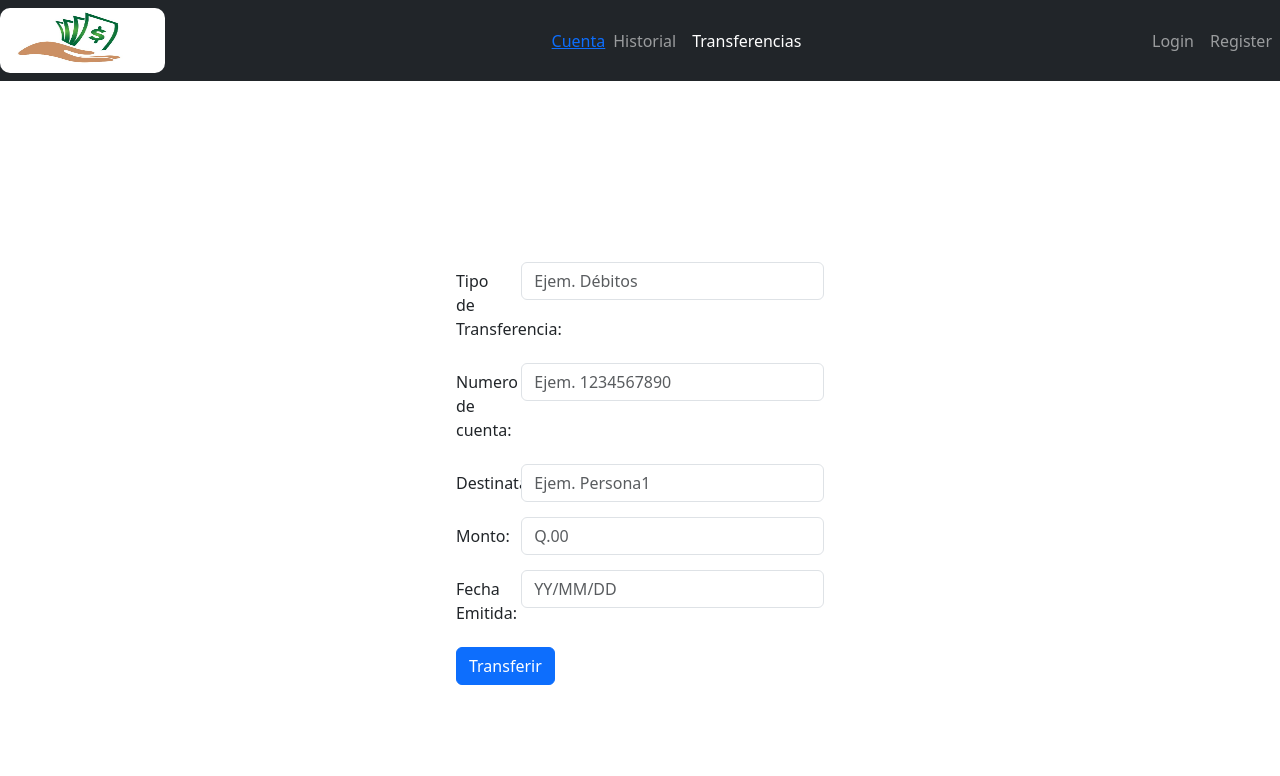
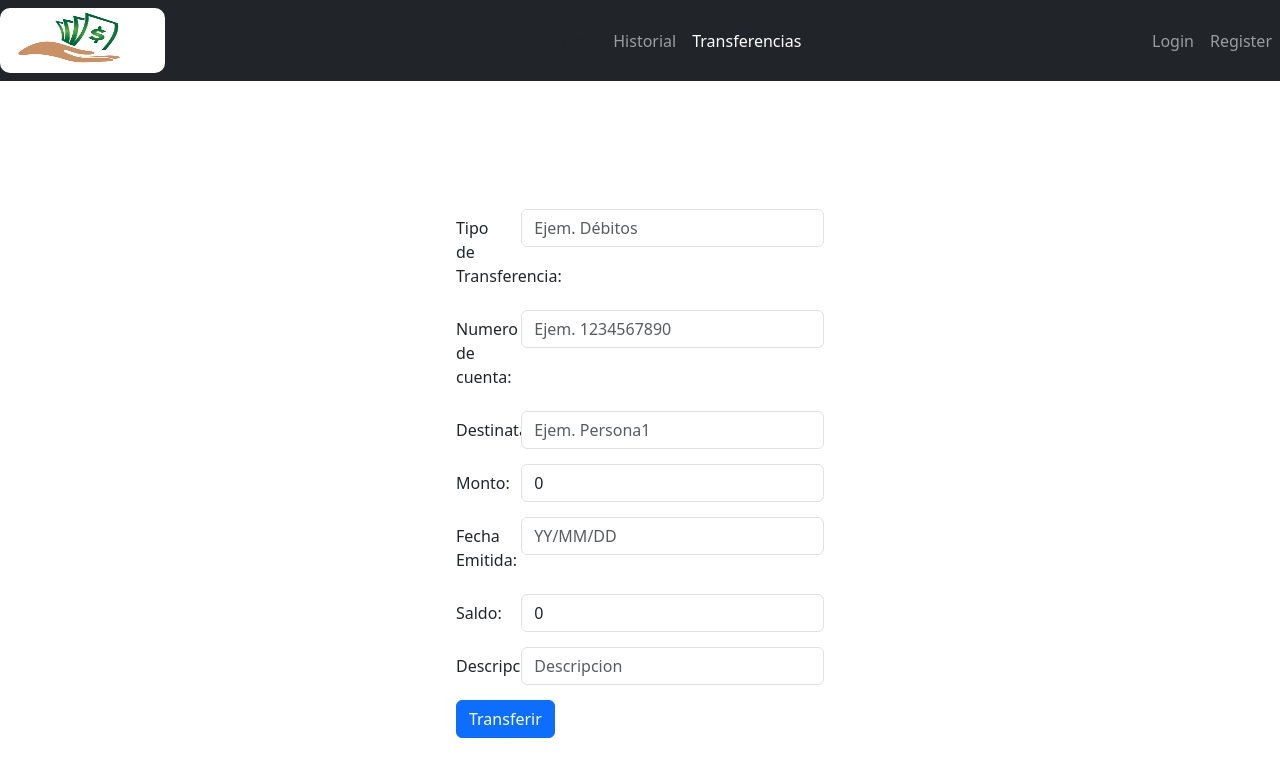
Before and after one commit to HumbertoLopez2020327/Finance-Bank, a React (Vite) app in the folder Finance Bank/FrontEnd-FinanceBank/: page /transferencias in a window 1280 px wide. Shown: the top 776 px of the page. Built offline with nearby package versions, Linux system fonts and the light colour scheme.

Commit message:
Se agrego funcionalidad a transacciones y al historial

```diff
--- /dev/null
+++ b/Finance Bank/FrontEnd-FinanceBank/src/Bank/api/ApiTransfer.js
@@ -0,0 +1,17 @@
+import axios from "axios"
+
+const URL = "http://localhost:4009/api/"
+export const transferencia = async(
+    TipoDeTransaccion, noCuentaFuente, noCuentaDestinatario, monto, date, saldo, descripcion
+                                    )=>{
+    try {
+        const response = await axios.post(`${URL}Transferencia`, {TipoDeTransaccion, noCuentaFuente, noCuentaDestinatario, monto, date, saldo, descripcion})
+        return response;
+    } catch (error) {
+        Swal.fire({
+            icon: "error",
+            title: "no se pudo transferir",
+            });
+            console.log(error);
+    }
+}
--- a/Finance Bank/FrontEnd-FinanceBank/src/Bank/pages/Historial.jsx
+++ b/Finance Bank/FrontEnd-FinanceBank/src/Bank/pages/Historial.jsx
@@ -1,19 +1,39 @@
-import 'bootstrap/dist/css/bootstrap.css'
+import React, { useEffect, useState } from 'react';
+import axios from 'axios';
+import 'bootstrap/dist/css/bootstrap.css';
 
 export const Historial = () => {
+  const [transacciones, setTransacciones] = useState([]);
+
+  useEffect(() => {
+    const obtenerHistorial = async () => {
+      try {
+        const response = await axios.get('http://localhost:4009/api/historial');
+        const data = response.data.transaccion;
+        setTransacciones(data);
+      } catch (error) {
+        console.error('Error al obtener el historial:', error);
+      }
+    };
+
+    obtenerHistorial();
+  }, []);
+
   return (
     <div className="container">
       <div className="row justify-content-center">
         <div className="col-md-6">
           <h1>Historial</h1>
           <ul className="list-group">
-            <li className="list-group-item">registro</li>
-            <li className="list-group-item">registro</li>
-            <li className="list-group-item">registro</li>
-            <li className="list-group-item">registro</li>
+            {transacciones.map((transaccion) => (
+              <li key={transaccion._id} className="list-group-item">
+                {/* Mostrar detalles de la transacción */}
+                Fuente: {transaccion.noCuentaFuente}, Destinatario: {transaccion.noCuentaDestinatario}, Monto: {transaccion.monto}, Fecha: {transaccion.date}
+              </li>
+            ))}
           </ul>
         </div>
       </div>
     </div>
-  )
-}
+  );
+};
--- a/Finance Bank/FrontEnd-FinanceBank/src/Bank/pages/Transferencias.jsx
+++ b/Finance Bank/FrontEnd-FinanceBank/src/Bank/pages/Transferencias.jsx
@@ -1,5 +1,29 @@
 import 'bootstrap/dist/css/bootstrap.css'
+import { useState } from 'react';
+import { transferencia } from '../api/ApiTransfer';
+import Swal from "sweetalert2";
+
 export const Transferencias = () => {
+  const [tipo, setTipo] = useState('');
+  const [fuente, setFuente] = useState('');
+  const [destinatario, setDestinatario] = useState('');
+  const [monto, setMonto] = useState(0);
+  const [fecha, setFecha] = useState('');
+  const [saldo, setSaldo] = useState(0);
+  const [descripcion, setDescripcion] = useState('');
+
+  const transfer = async(t)=>{
+    t.preventDefault();
+    const transferido = await transferencia(tipo, fuente, destinatario, monto, fecha, saldo, descripcion)
+    if (transferido) {
+      Swal.fire({
+        icon: "success",
+        title: "Transferencia exitosa",
+        confirmButtonText: "Ok"
+      })
+    }
+  }
+
   return (
     <>
 
@@ -10,11 +34,11 @@ export const Transferencias = () => {
           <div className="col-md-10">
   <div className="form-group row">
 
-    <label for="inputEmail3" class="col-sm-2 col-form-label">Tipo de Transferencia:</label>
+    <label className="col-sm-2 col-form-label">Tipo de Transferencia:</label>
 
     <div className="col-sm-10">
 
-      <input type="email" class="form-control" id="inputEmail3" placeholder="Ejem. Débitos"/>
+      <input value={ tipo } onChange={({target: { value }}) => setTipo( value )} type="text" className="form-control" id="inputEmail3" placeholder="Ejem. Débitos"/>
 
     </div>
 
@@ -22,11 +46,11 @@ export const Transferencias = () => {
 
   <div className="form-group row">
 
-    <label for="inputPassword3" class="col-sm-2 col-form-label">Numero de cuenta:</label>
+    <label  className="col-sm-2 col-form-label">Numero de cuenta:</label>
 
     <div className="col-sm-10">
 
-      <input type="password" class="form-control" id="inputPassword3" placeholder="Ejem. 1234567890"/>
+      <input value={ fuente } onChange={({target: { value }}) => setFuente( value )} type="text" className="form-control" id="inputPassword3" placeholder="Ejem. 1234567890"/>
 
     </div>
 
@@ -34,11 +58,11 @@ export const Transferencias = () => {
 
   <div className="form-group row">
 
-    <label for="inputPassword3" class="col-sm-2 col-form-label">Destinatario:</label>
+    <label className="col-sm-2 col-form-label">Destinatario:</label>
 
     <div className="col-sm-10">
 
-      <input type="password" class="form-control" id="inputPassword3" placeholder="Ejem. Persona1"/>
+      <input value={ destinatario } onChange={({target: { value }}) => setDestinatario( value )} type="text" className="form-control" id="inputPassword3" placeholder="Ejem. Persona1"/>
 
     </div>
 
@@ -46,11 +70,11 @@ export const Transferencias = () => {
 
   <div className="form-group row">
 
-    <label for="inputPassword3" class="col-sm-2 col-form-label">Monto:</label>
+    <label className="col-sm-2 col-form-label">Monto:</label>
 
     <div className="col-sm-10">
 
-      <input type="password" class="form-control" id="inputPassword3" placeholder="Q.00"/>
+      <input value={ monto } onChange={({target: { value }}) => setMonto( value )} type="text" className="form-control" id="inputPassword3" placeholder="Q.00"/>
 
     </div>
 
@@ -58,11 +82,33 @@ export const Transferencias = () => {
 
   <div className="form-group row">
 
-    <label for="inputPassword3" class="col-sm-2 col-form-label">Fecha Emitida:</label>
+    <label className="col-sm-2 col-form-label">Fecha Emitida:</label>
 
     <div className="col-sm-10">
 
-      <input type="password" class="form-control" id="inputPassword3" placeholder="YY/MM/DD"/>
+      <input value={ fecha } onChange={({target: { value }}) => setFecha( value )} type="text" className="form-control" id="inputPassword3" placeholder="YY/MM/DD"/>
+
+    </div>
+
+  </div>
+  <div className="form-group row">
+
+    <label className="col-sm-2 col-form-label">Saldo:</label>
+
+    <div className="col-sm-10">
+
+      <input value={ saldo } onChange={({target: { value }}) => setSaldo( value )} type="text" className="form-control" id="inputPassword3" placeholder="Q0.00"/>
+
+    </div>
+
+  </div>
+  <div className="form-group row">
+
+    <label className="col-sm-2 col-form-label">Descripcion:</label>
+
+    <div className="col-sm-10">
+
+      <input value={ descripcion } onChange={({target: { value }}) => setDescripcion( value )} type="text" className="form-control" id="inputPassword3" placeholder="Descripcion"/>
 
     </div>
 
@@ -72,7 +118,7 @@ export const Transferencias = () => {
 
     <div className="col-sm-10">
 
-      <button type="submit" class="btn btn-primary">Transferir</button>
+      <button type="submit" className="btn btn-primary" onClick={(t) => transfer(t)}>Transferir</button>
 
     </div>
     </div>
--- a/Finance Bank/FrontEnd-FinanceBank/src/ui/components/NavBar.jsx
+++ b/Finance Bank/FrontEnd-FinanceBank/src/ui/components/NavBar.jsx
@@ -25,17 +25,24 @@ export const NavBar = () => {
                     <img src="./src/img/Bank.jpg" alt="" className='imagen' />
                 </Link>
             </div>
-            <Link
+            {/*<Link
                 className={({ isActive }) => `nav-item nav-link ${isActive ? 'active' : ''}`}
                 to="/cuenta"
             >
                 Cuenta
-            </Link>
+            </Link>*/}
+            <Link
+    className={`nav-item nav-link ${window.location.pathname === '/cuenta' ? 'active' : ''}`}
+    to="/cuenta"
+>
+    Cuenta
+</Link>
+
 
             <div className="navbar-collapse">
                 <div className="navbar-nav">
 
-                    <NavLink
+                    {/*<NavLink
                         className={ ({ isActive }) => `nav-item nav-link ${isActive ? 'active' : ''}`}
                         to="/historial"
                     >
@@ -47,7 +54,20 @@ export const NavBar = () => {
                         to="/transferencias"
                     >
                         Transferencias
-                    </NavLink>
+                    </NavLink>*/}
+                    <NavLink
+    className={`nav-item nav-link ${window.location.pathname === '/historial' ? 'active' : ''}`}
+    to="/historial"
+>
+    Historial
+</NavLink>
+
+<NavLink
+    className={`nav-item nav-link ${window.location.pathname === '/transferencias' ? 'active' : ''}`}
+    to="/transferencias"
+>
+    Transferencias
+</NavLink>
                 </div>
             </div>
 
```
